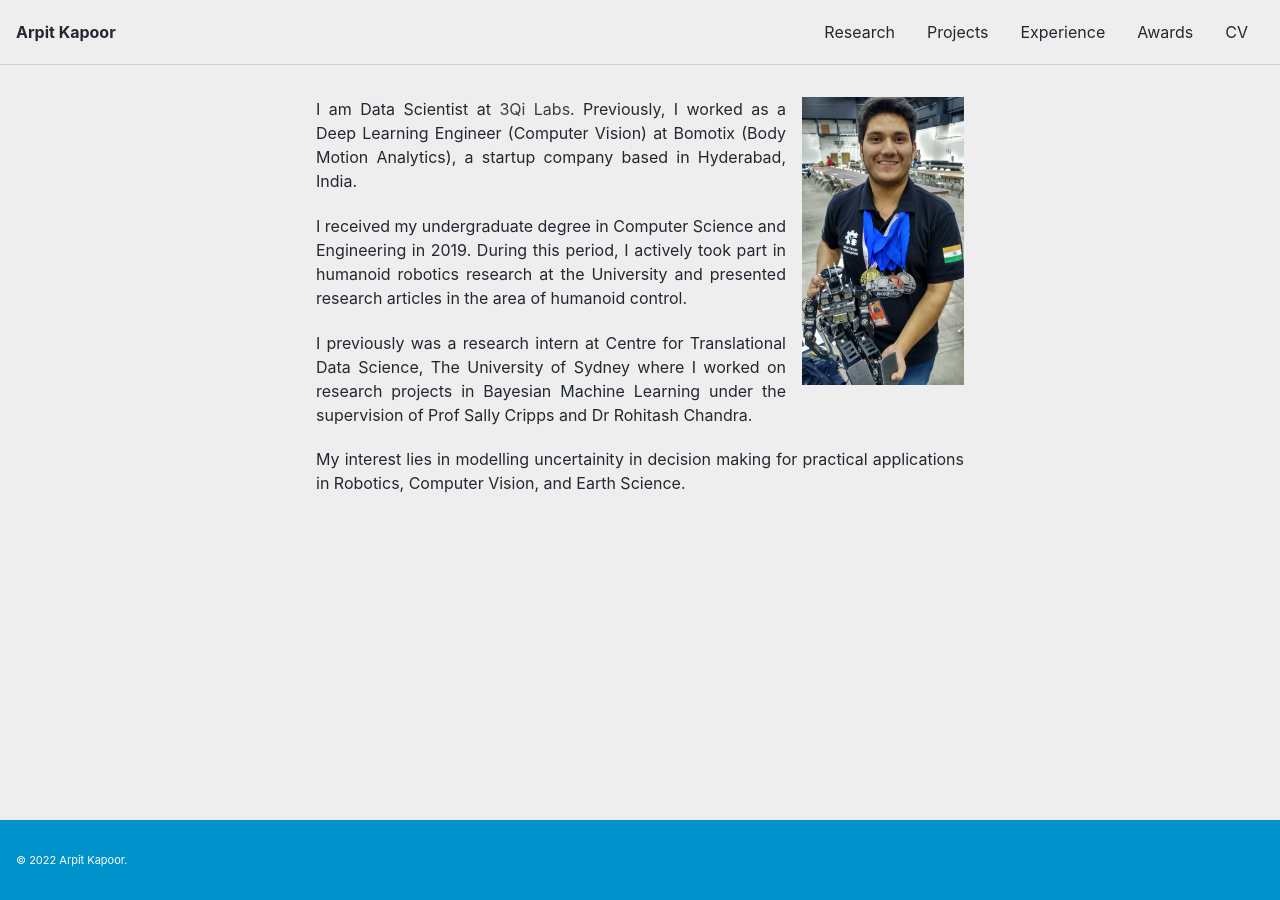
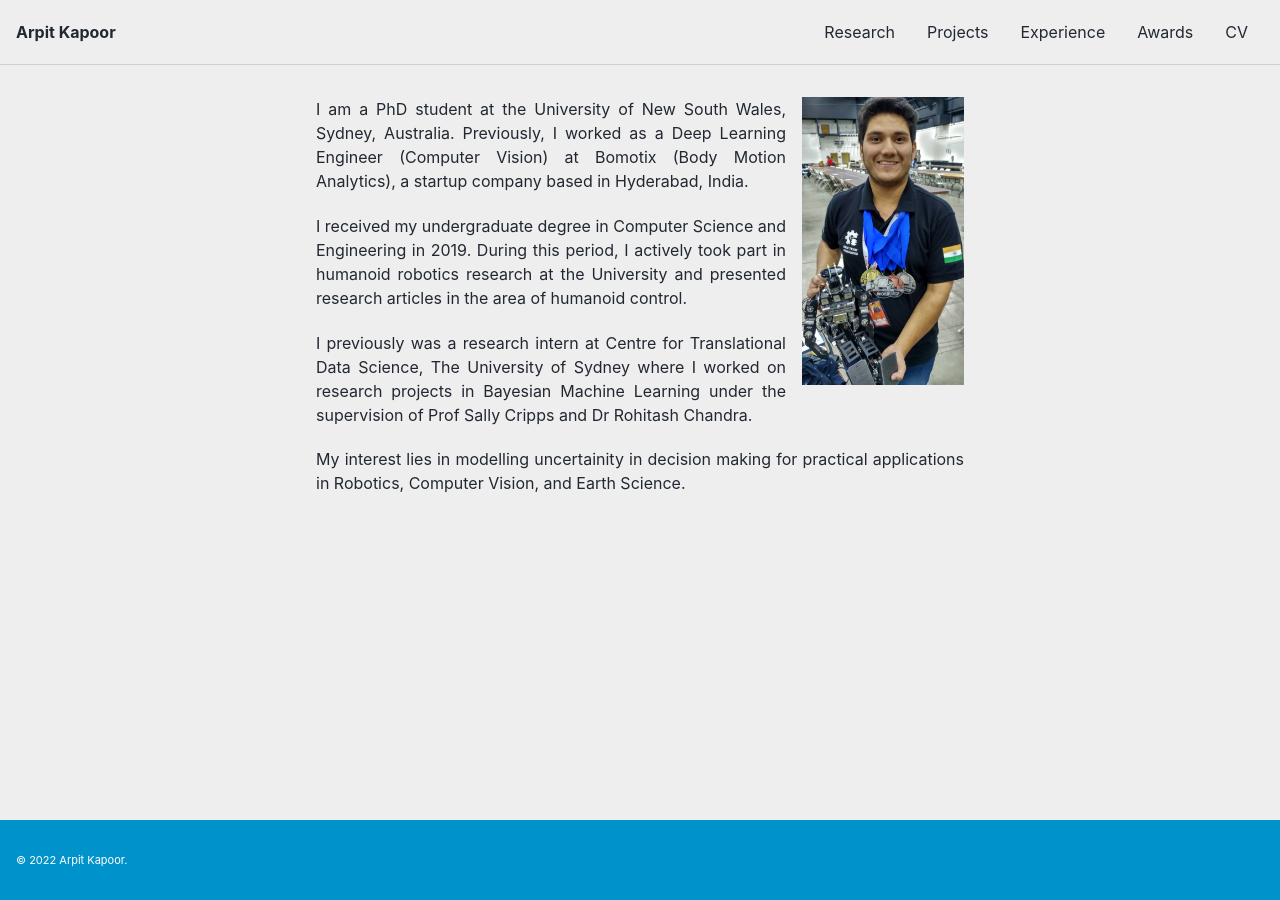
Before and after one commit to arpit-kapoor/arpit-kapoor.github.io, a Jekyll site: the page built from _pages/about.md, in a window 1280 px wide. Built offline with Jekyll 4.4.1, drawn with Linux system fonts in a browser that asks for light colours; cached includes are drawn as plain includes.

Commit message:
Add UNSW

```diff
--- a/_pages/about.md
+++ b/_pages/about.md
@@ -12,7 +12,7 @@ author_profile: false
 
 
 ![demo](/images/awards/Robogames17_2.jpg){: .align-right .width-quarter}
-I am Data Scientist at [3Qi Labs](http://www.3qilabs.com/). Previously, I worked as a Deep Learning Engineer (Computer Vision) at Bomotix (Body Motion Analytics), a startup company based in Hyderabad, India.
+I am a PhD student at the University of New South Wales, Sydney, Australia. Previously, I worked as a Deep Learning Engineer (Computer Vision) at Bomotix (Body Motion Analytics), a startup company based in Hyderabad, India.
 {: .text-justify}
 
 I received my undergraduate degree in Computer Science and Engineering in 2019. During this period, I actively took part in humanoid robotics research at the University and presented research articles in the area of humanoid control.
```
